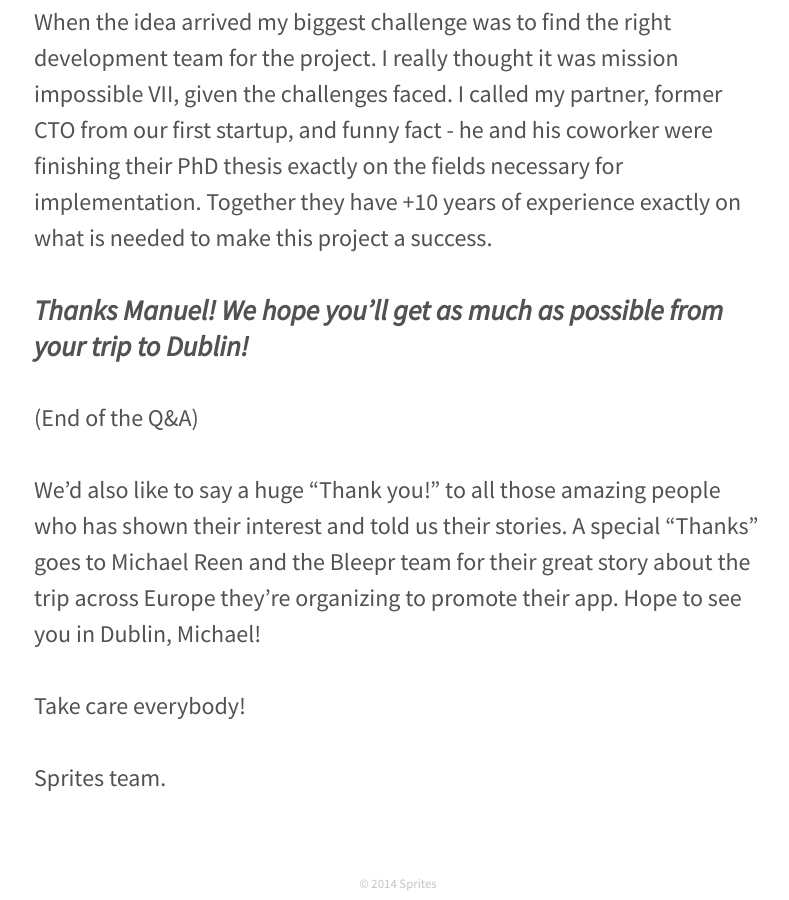
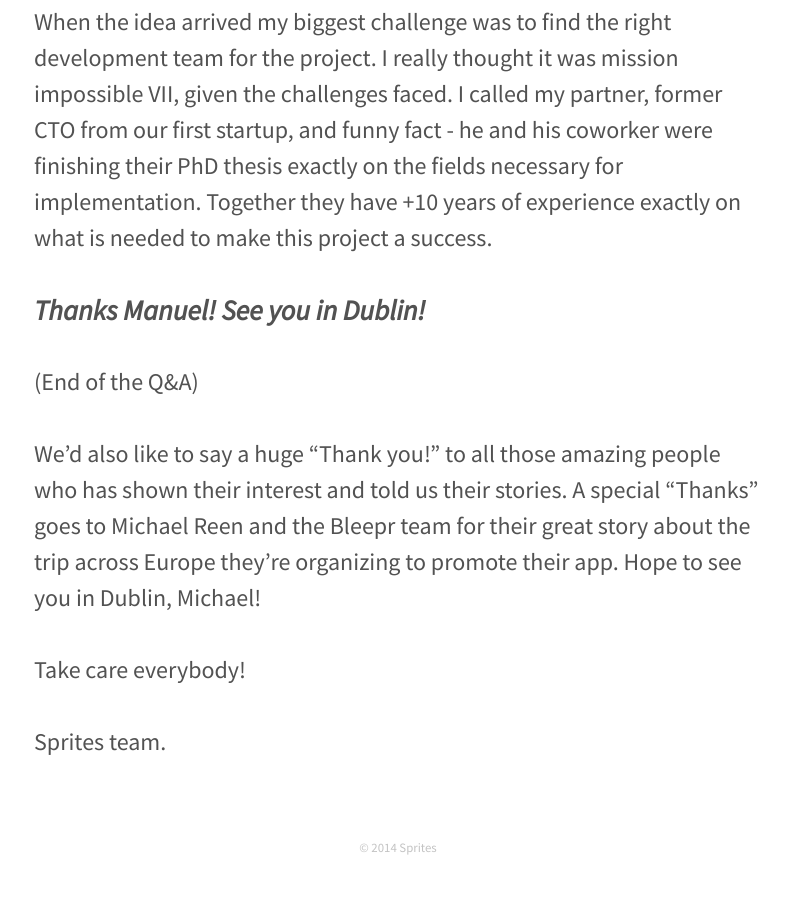
Before and after one commit to spritesapp/spritesapp.github.io, a Jekyll site: the page built from _posts/2014-09-16-and-the-free-ticket-to-web-summit-goes-to-primetag.md, in a window 1280 px wide and 900 px high, scrolled down 1780 px. Shown: the whole window, without its empty margins (242-1031 px from the left). Built offline with Jekyll 4.4.1, drawn with Linux system fonts in a browser that asks for light colours; after the commit the page ends 2644 px from its top, so only the background shows below that.

Commit message:
New blog post.

```diff
--- a/_posts/2014-09-16-and-the-free-ticket-to-web-summit-goes-to-primetag.md
+++ b/_posts/2014-09-16-and-the-free-ticket-to-web-summit-goes-to-primetag.md
@@ -23,7 +23,7 @@ We use an effective product placement tool, thus shortening the path between ins
 
 When the idea arrived my biggest challenge was to find the right development team for the project. I really thought it was mission impossible VII, given the challenges faced. I called my partner, former CTO from our first startup, and funny fact - he and his coworker were finishing their PhD thesis exactly on the fields necessary for implementation. Together they have +10 years of experience exactly on what is needed to make this project a success.
 
-###*Thanks Manuel! We hope you'll get as much as possible from your trip to Dublin!*
+###*Thanks Manuel! See you in Dublin!*
 
 (End of the Q&A)
 
```
